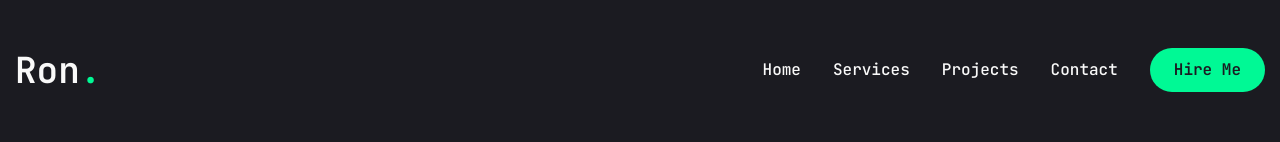
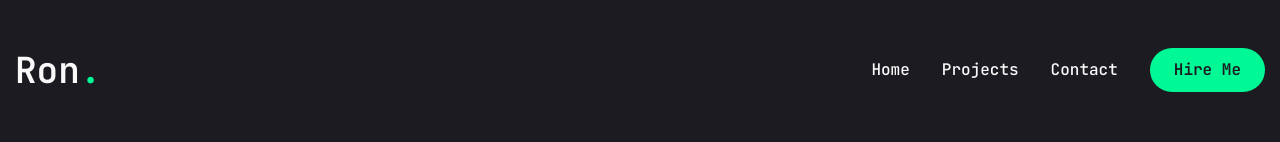
Before and after one commit to eringz/portfolio, a Next.js app: page /resume in a window 1280 px wide. Shown: the top 142 px of the page. Built offline with nearby package versions, Linux system fonts and the light colour scheme.

Commit message:
Updating Portfolio

```diff
--- a/data/index.ts
+++ b/data/index.ts
@@ -11,10 +11,10 @@ export const navLinks = [
         name: "home",
         path: "/"
     },
-    {
-        name: "services",
-        path: "/services",
-    },
+    // {
+    //     name: "services",
+    //     path: "/services",
+    // },
     {
         name: "projects",
         path: "/projects"
```
